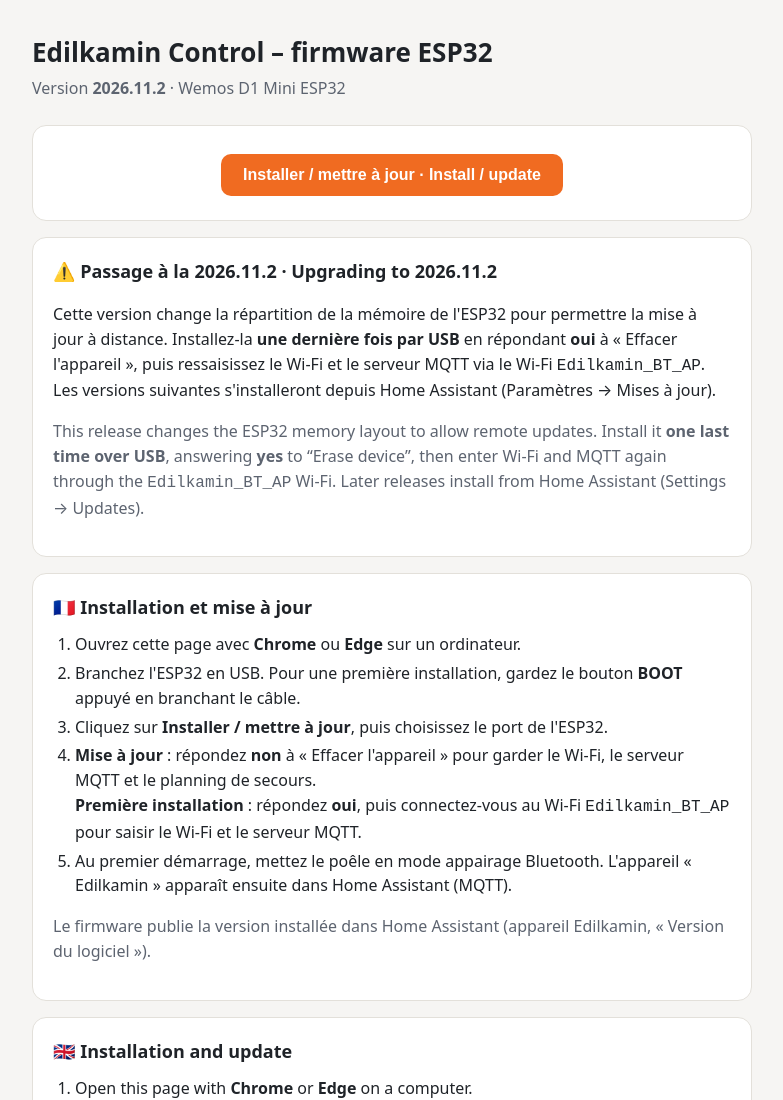
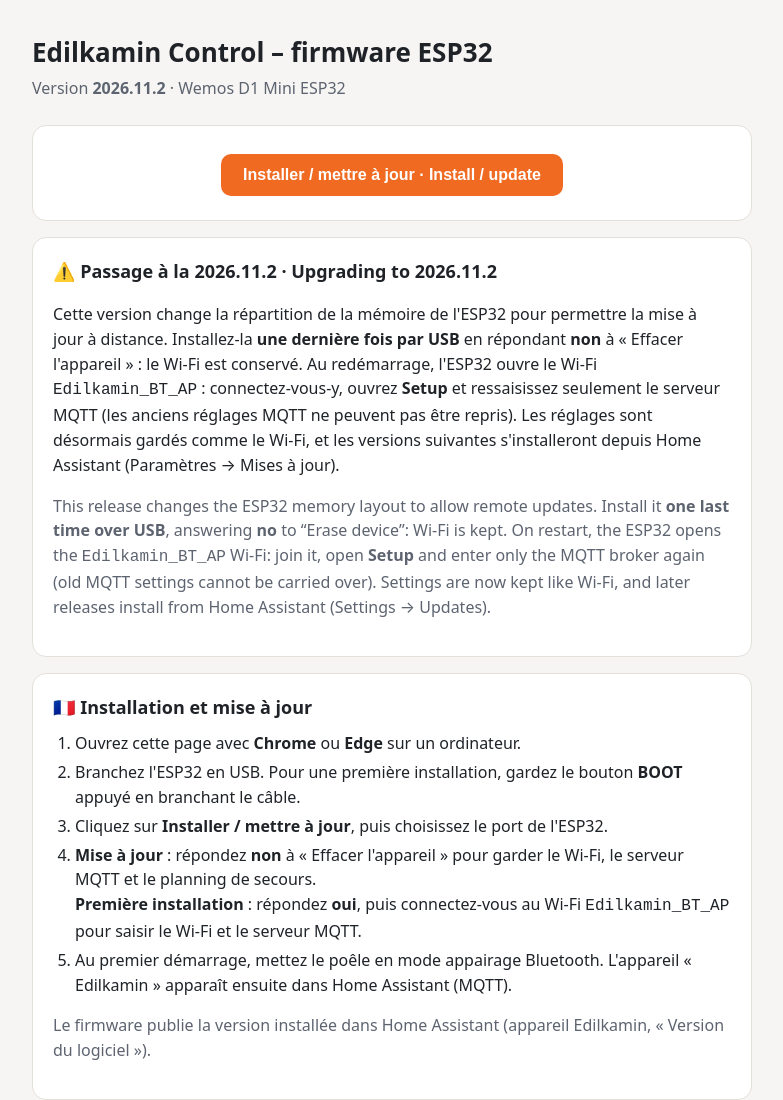
Before and after one commit to akoonet-homeassistant/edilkamin_control, a plain HTML site: page webflash/index.html in a window 1280 px wide. Shown: the top 1100 px of the page, without its empty margins (248-1031 px from the left). Drawn offline with Linux system fonts and the light colour scheme.

Commit message:
Add files via upload

```diff
--- a/webflash/index.html
+++ b/webflash/index.html
@@ -42,8 +42,8 @@
 
   <section>
     <h2>⚠️ Passage à la 2026.11.2 · Upgrading to 2026.11.2</h2>
-    <p>Cette version change la répartition de la mémoire de l'ESP32 pour permettre la mise à jour à distance. Installez-la <b>une dernière fois par USB</b> en répondant <b>oui</b> à « Effacer l'appareil », puis ressaisissez le Wi-Fi et le serveur MQTT via le Wi-Fi <code>Edilkamin_BT_AP</code>. Les versions suivantes s'installeront depuis Home Assistant (Paramètres → Mises à jour).</p>
-    <p class="muted">This release changes the ESP32 memory layout to allow remote updates. Install it <b>one last time over USB</b>, answering <b>yes</b> to “Erase device”, then enter Wi-Fi and MQTT again through the <code>Edilkamin_BT_AP</code> Wi-Fi. Later releases install from Home Assistant (Settings → Updates).</p>
+    <p>Cette version change la répartition de la mémoire de l'ESP32 pour permettre la mise à jour à distance. Installez-la <b>une dernière fois par USB</b> en répondant <b>non</b> à « Effacer l'appareil » : le Wi-Fi est conservé. Au redémarrage, l'ESP32 ouvre le Wi-Fi <code>Edilkamin_BT_AP</code> : connectez-vous-y, ouvrez <b>Setup</b> et ressaisissez seulement le serveur MQTT (les anciens réglages MQTT ne peuvent pas être repris). Les réglages sont désormais gardés comme le Wi-Fi, et les versions suivantes s'installeront depuis Home Assistant (Paramètres → Mises à jour).</p>
+    <p class="muted">This release changes the ESP32 memory layout to allow remote updates. Install it <b>one last time over USB</b>, answering <b>no</b> to “Erase device”: Wi-Fi is kept. On restart, the ESP32 opens the <code>Edilkamin_BT_AP</code> Wi-Fi: join it, open <b>Setup</b> and enter only the MQTT broker again (old MQTT settings cannot be carried over). Settings are now kept like Wi-Fi, and later releases install from Home Assistant (Settings → Updates).</p>
   </section>
 
   <section>
--- a/webflash/ota.json
+++ b/webflash/ota.json
@@ -1,7 +1,7 @@
 {
   "version": "2026.11.2",
   "url": "firmware.bin",
-  "md5": "7a049b78e6bb89325ef3494f164e14a5",
+  "md5": "dc2e8716ec55b47ed40a4cfdc3cd3ae8",
   "release_url": "https://akoonet-homeassistant.github.io/edilkamin_control/webflash/",
   "summary": "Page web protégée par mot de passe, adresse IP en MQTT, lecture de l'horloge du poêle, mise à jour à distance, puissance manuelle (Man. P1 à P5) appliquée."
 }
```
Also changed, not shown: docs/screenshots/installation_firmware.png, 2 other files.
